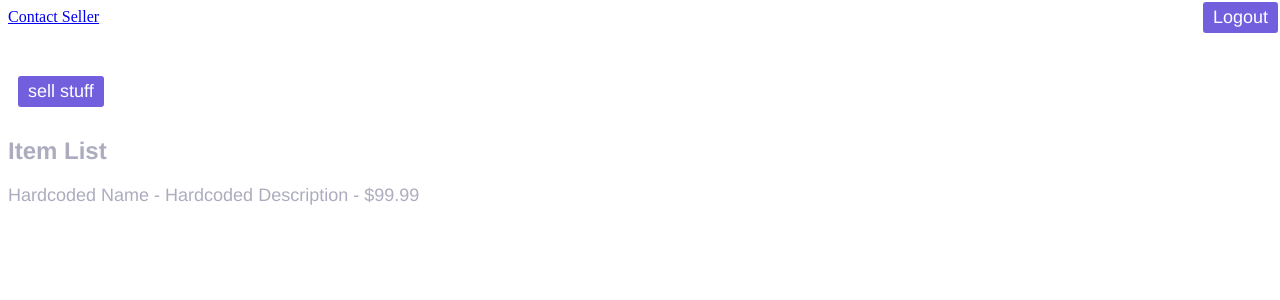
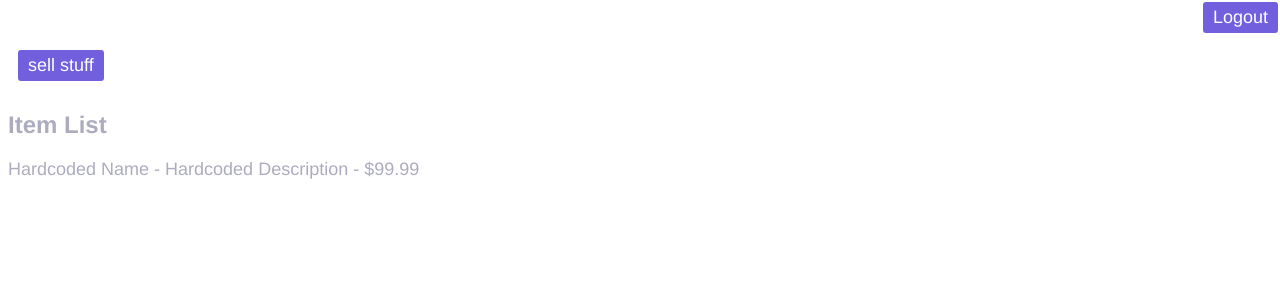
Before and after one commit to Mostercoder/Projekt-Web-App, a Flask app: page / in a window 1280 px wide. Shown: the top 300 px of the page. Run offline with Flask 3, Linux system fonts and the light colour scheme; the visitor is signed in with stand-in values (Sample User, id 1); data that the repository does not hold is empty.

Commit message:
remove the email stuff from index.html
<!-- Add this link where you want to open the email client -->
<a href="mailto:{{ current_user_email }}?subject=Regarding%20Your%20Item&body=Hello%20{{ current_user_email }},%0D%0A%0D%0AI'm%20interested%20in%20your%20item.%20Can%20we%20discuss%20further?">Contact Seller</a>
REMOVED

```diff
--- a/tellsell/templates/index.html
+++ b/tellsell/templates/index.html
@@ -17,10 +17,6 @@
 </head>
 
 <body>
-
-  <!-- Add this link where you want to open the email client -->
-  <a href="mailto:{{ current_user_email }}?subject=Regarding%20Your%20Item&body=Hello%20{{ current_user_email }},%0D%0A%0D%0AI'm%20interested%20in%20your%20item.%20Can%20we%20discuss%20further?">Contact Seller</a>
-
 
   <script type="module" src="./static/script.js"></script>
 
```
